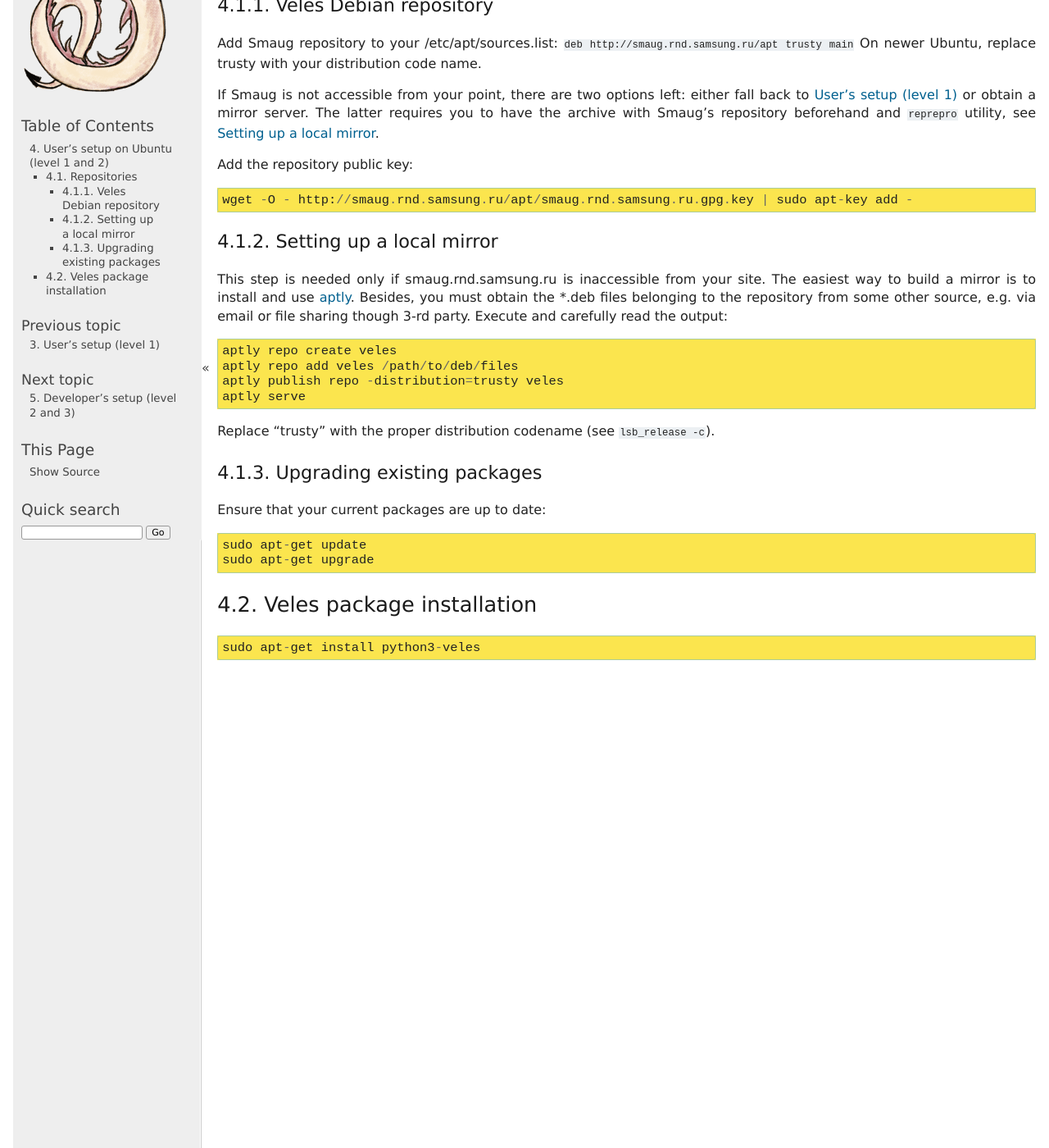
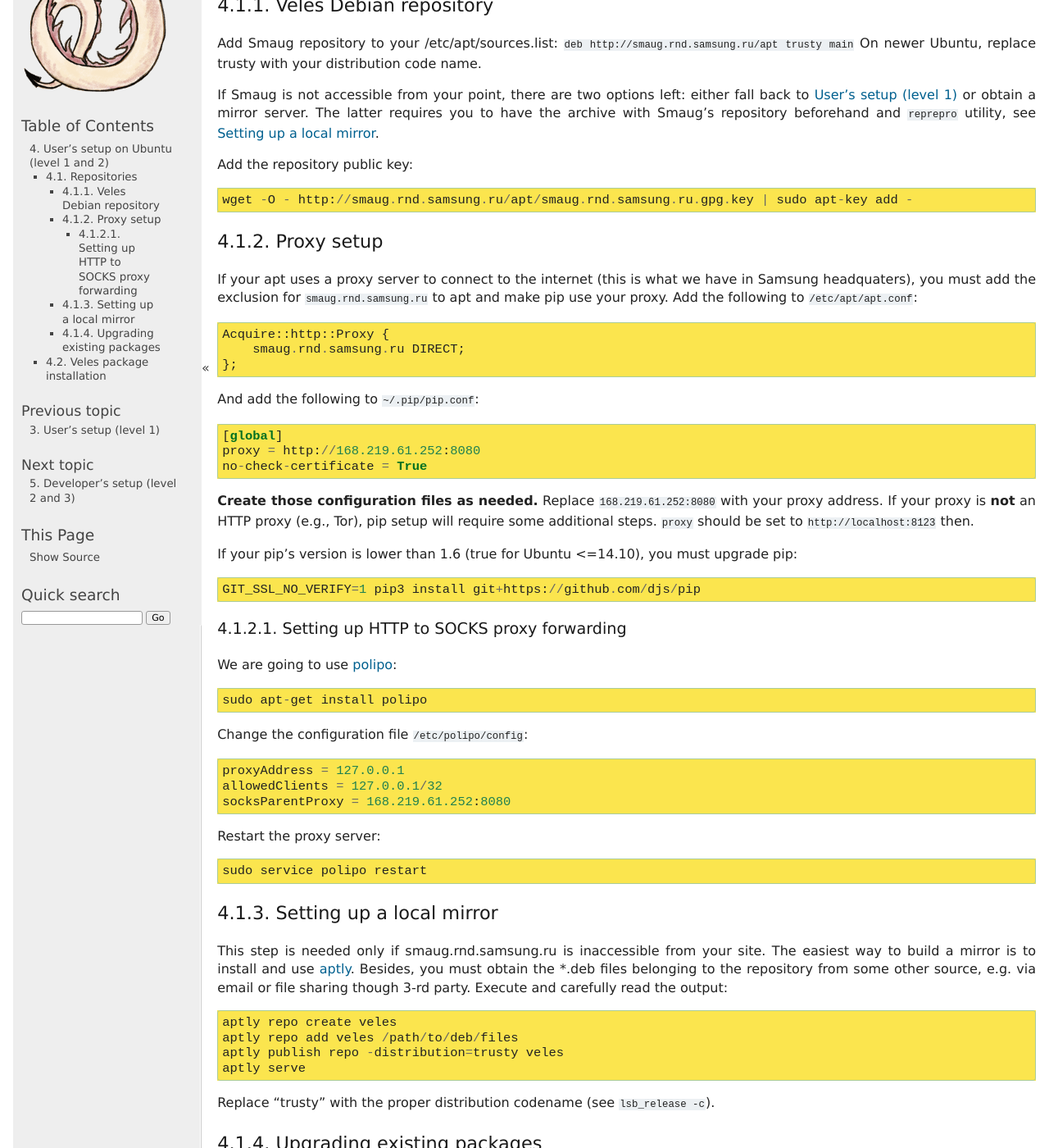
Before and after one commit to Samsung/veles, a Sphinx documentation site: the page built from docs/source/manualrst_veles_ubuntu_user_setup.rst, in a window 1280 px wide and 1400 px high, scrolled down 274 px. Shown: the whole window at 82% size. Built offline with Sphinx 7.4.7, drawn with Linux system fonts in a browser that asks for light colours; pages that are not in the unit, such as notebooks, are missing from menus; some of the changed text lies outside the part shown.

Commit message:
Added docs for apt-get install through HQ proxy, removed tornado Debian dep
Change-Id: If0e0e1e1100f88ed6f6e3ed3a78ae792f0a7813f

Former-commit-id: 32e8fd19db2224af9f048691aea9c7c25f2433ea

```diff
--- a/docs/source/manualrst_veles_developer_ubuntu_packages.rst
+++ b/docs/source/manualrst_veles_developer_ubuntu_packages.rst
@@ -7,9 +7,9 @@
 ::
 
     python3-matplotlib python-matplotlib python3-twisted-experimental \
-    python-twisted python3-tornado python-tornado python3-cffi python-cffi \
+    python-twisted python3-numpy python-numpy python3-cffi python-cffi \
     python3-pymongo python-pymongo python3-ecdsa python-ecdsa python-lzma \
     python3-zmq python-zmq python3-scipy python-scipy libsnappy-dev python3-pip \
     python-pip python3-sip python-sip python3-pyqt4 python-qt4 python3-pil \
-    python-pil python3-six python-six python3-ply python-ply python3-numpy \
-    python-numpy libgit2-21 graphviz
+    python-pil python3-six python-six python3-ply python-ply  \
+    libgit2-21 graphviz
--- a/docs/source/manualrst_veles_ubuntu_repositories_setup.rst
+++ b/docs/source/manualrst_veles_ubuntu_repositories_setup.rst
@@ -18,6 +18,53 @@
 Add the repository public key::
 
     wget -O - http://smaug.rnd.samsung.ru/apt/smaug.rnd.samsung.ru.gpg.key | sudo apt-key add -
+
+^^^^^^^^^^^
+Proxy setup
+^^^^^^^^^^^
+
+If your apt uses a proxy server to connect to the internet (this is what we have
+in Samsung headquaters), you must add the exclusion for ``smaug.rnd.samsung.ru`` to
+apt and make pip use your proxy. Add the following to ``/etc/apt/apt.conf``::
+
+    Acquire::http::Proxy {
+        smaug.rnd.samsung.ru DIRECT;
+    };
+
+And add the following to ``~/.pip/pip.conf``::
+
+    [global]
+    proxy = http://168.219.61.252:8080
+    no-check-certificate = True
+
+**Create those configuration files as needed.** Replace ``168.219.61.252:8080``
+with your proxy address. If your proxy is **not** an HTTP proxy (e.g., Tor),
+pip setup will require some additional steps. ``proxy`` should be set to
+``http://localhost:8123`` then.
+
+If your pip's version is lower than 1.6 (true for Ubuntu <=14.10), you must
+upgrade pip::
+
+    GIT_SSL_NO_VERIFY=1 pip3 install git+https://github.com/djs/pip
+
+"""""""""""""""""""""""""""""""""""""""""
+Setting up HTTP to SOCKS proxy forwarding
+"""""""""""""""""""""""""""""""""""""""""
+
+We are going to use `polipo <http://www.pps.univ-paris-diderot.fr/~jch/software/polipo/>`_::
+
+     sudo apt-get install polipo
+
+Change the configuration file ``/etc/polipo/config``::
+
+     proxyAddress = 127.0.0.1
+     allowedClients = 127.0.0.1/32
+     socksParentProxy = 168.219.61.252:8080
+
+Restart the proxy server::
+
+     sudo service polipo restart
+
 
 ^^^^^^^^^^^^^^^^^^^^^^^^^
 Setting up a local mirror
--- a/docs/source/manualrst_veles_ubuntu_user_setup.rst
+++ b/docs/source/manualrst_veles_ubuntu_user_setup.rst
@@ -12,3 +12,19 @@
 ::
 
     sudo apt-get install python3-veles
+
+If the installation failes on the last stage of fetching python dependecies via pip
+with messages like::
+
+     Download error on https://pypi.python.org/simple/pbr/: [Errno 110] Connection timed out -- Some packages may not be found!
+
+most likely you hit `this issue <https://github.com/pypa/pip/issues/1805>`_ connected to the bug in "requests" Python package.
+There are two options available then: install timed out packages by hand::
+
+     sudo pip3 install <package name>
+
+and then continue the installation::
+
+     sudo apt-get install python3-veles
+
+or use the workaround described in `this post <http://www.irvingc.com/posts/10>`_.
```
Also changed, not shown: 1 other file.
